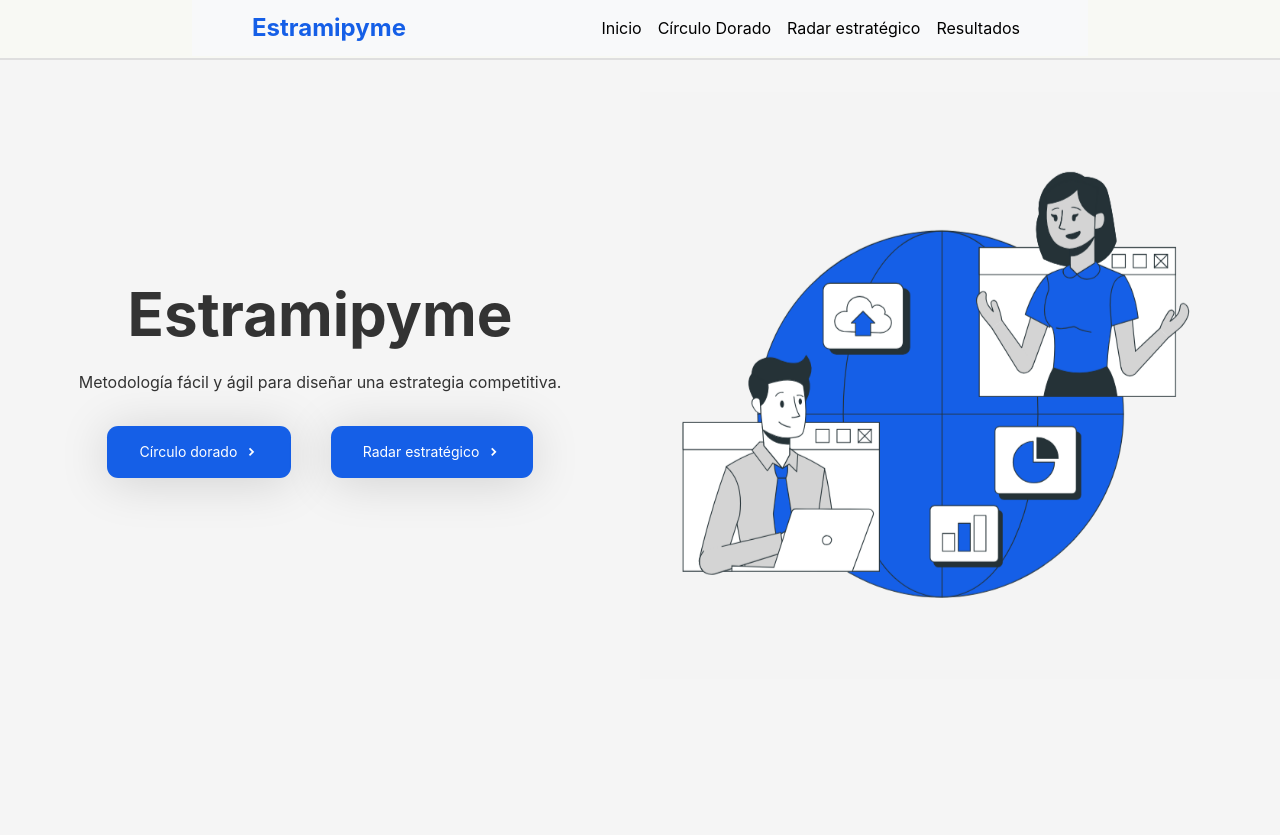
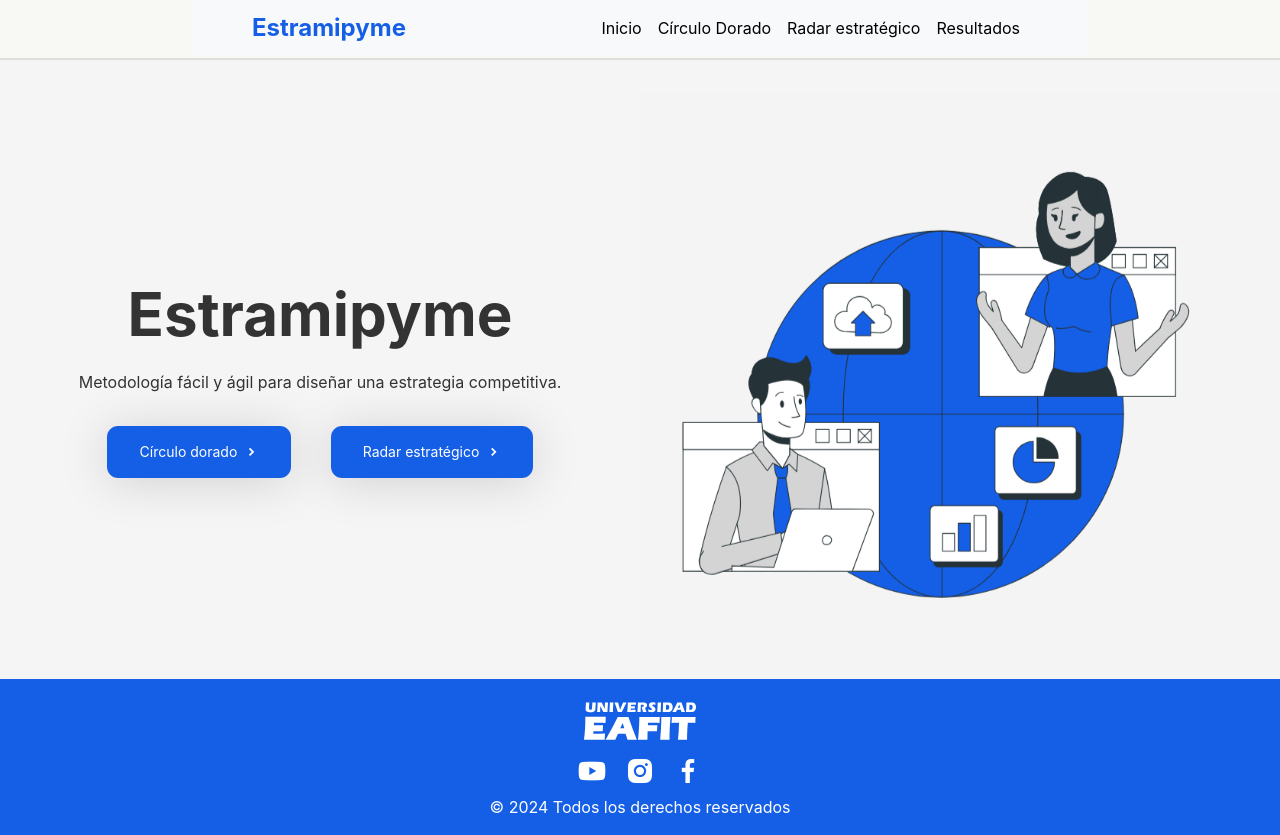
Before and after one commit to Daniel-JFA/RetoGrupo1, an Angular app in the folder reto1-estramypyme/angularReto1/: page / in a window 1280 px wide. Before the commit the page ends 800 px from the top, so only its background shows below. Built offline with nearby package versions, Linux system fonts and the light colour scheme.

Commit message:
footer listo

```diff
--- a/reto1-estramypyme/angularReto1/src/app/domain/footer/footer.component.css
+++ b/reto1-estramypyme/angularReto1/src/app/domain/footer/footer.component.css
@@ -1,11 +1,24 @@
 ul,
 li {
+  text-decoration: none;
+}
+
+a {
   text-decoration: none;
 }
 .contenedor__redes__sociales {
   display: flex;
   flex-direction: row;
   justify-content: center;
+  gap: 1em;
+}
+
+.contenedor__logo {
+  display: flex;
+  justify-content: center;
+}
+.logo__eafit {
+  width: 130px;
 }
 
 .text {
@@ -17,6 +30,18 @@ li {
   display: flex;
   flex-direction: column;
   justify-content: center;
-  height: 80px;
   background: #155fe7;
+  gap: 0.5em;
+  padding: 1em;
 }
+
+.footer p {
+  margin: 0;
+}
+
+.bx {
+  font-size: 32px;
+  color: white;
+  display: flex;
+  gap: 3em;
+}
--- a/reto1-estramypyme/angularReto1/src/app/domain/footer/footer.component.html
+++ b/reto1-estramypyme/angularReto1/src/app/domain/footer/footer.component.html
@@ -1,4 +1,5 @@
 <footer class="footer">
+  <div class="contenedor__logo"><img class="logo__eafit" src="../../../assets/icons/logo-eafit.svg" alt="Logo Universidad EAFIT"></div>
   <div class="contenedor__redes__sociales">
     <div>
       <a href="" class="icon">
@@ -18,5 +19,5 @@
     </div>
   </div>
 
-  <p class="text">2024 Todos los derechos reservados</p>
+  <p class="text">© 2024 Todos los derechos reservados</p>
 </footer>
--- a/reto1-estramypyme/angularReto1/src/app/domain/inicio/inicio-page/inicio-page.component.html
+++ b/reto1-estramypyme/angularReto1/src/app/domain/inicio/inicio-page/inicio-page.component.html
@@ -25,3 +25,4 @@
     <img src="../../../../assets/icons/Home.png" alt="" class="img" />
   </div>
 </section>
+<app-footer></app-footer>
--- a/reto1-estramypyme/angularReto1/src/app/domain/inicio/inicio-page/inicio-page.component.ts
+++ b/reto1-estramypyme/angularReto1/src/app/domain/inicio/inicio-page/inicio-page.component.ts
@@ -1,10 +1,14 @@
 import { Component } from '@angular/core';
 import { HeaderComponent } from '../../header/header.component';
+import { FooterComponent } from "../../footer/footer.component";
+
+
+
 
 @Component({
   selector: 'app-inicio-page',
   standalone: true,
-  imports: [HeaderComponent],
+  imports: [HeaderComponent, FooterComponent],
   templateUrl: './inicio-page.component.html',
   styleUrl: './inicio-page.component.css'
 })
--- a/reto1-estramypyme/angularReto1/src/app/domain/radarEstrategico/radar-estrategico-page/radar-estrategico-page.component.html
+++ b/reto1-estramypyme/angularReto1/src/app/domain/radarEstrategico/radar-estrategico-page/radar-estrategico-page.component.html
@@ -31,3 +31,4 @@
   </div>
 </section>
 </div>
+<app-footer></app-footer>
--- a/reto1-estramypyme/angularReto1/src/app/domain/radarEstrategico/radar-estrategico-page/radar-estrategico-page.component.ts
+++ b/reto1-estramypyme/angularReto1/src/app/domain/radarEstrategico/radar-estrategico-page/radar-estrategico-page.component.ts
@@ -3,6 +3,8 @@ import { FormularioPreguntasRadarComponent } from '../formulario-preguntas-radar
 import { GraficaRadarComponent } from '../grafica-radar/grafica-radar.component';
 import { HeaderComponent } from '../../header/header.component';
 import { PreguntasRadarService } from '../services/preguntas-radar.service';
+import { FooterComponent } from "../../footer/footer.component";
+
 
 @Component({
   selector: 'app-radar-estrategico-page',
@@ -11,6 +13,7 @@ import { PreguntasRadarService } from '../services/preguntas-radar.service';
     FormularioPreguntasRadarComponent,
     GraficaRadarComponent,
     HeaderComponent,
+    FooterComponent
   ],
   templateUrl: './radar-estrategico-page.component.html',
   styleUrl: './radar-estrategico-page.component.css',
--- a/reto1-estramypyme/angularReto1/src/app/domain/resultados/resultadospage/resultadospage.component.html
+++ b/reto1-estramypyme/angularReto1/src/app/domain/resultados/resultadospage/resultadospage.component.html
@@ -22,3 +22,4 @@
   </section>
 </section>
 </div>
+<app-footer></app-footer>
--- a/reto1-estramypyme/angularReto1/src/app/domain/resultados/resultadospage/resultadospage.component.ts
+++ b/reto1-estramypyme/angularReto1/src/app/domain/resultados/resultadospage/resultadospage.component.ts
@@ -5,6 +5,8 @@ import { HeaderComponent } from '../../header/header.component';
 import { PreguntasService } from '../../circuloDorado/services/preguntas.service';
 import { GraficaCirculoComponent } from '../../circuloDorado/grafica-circulo/grafica-circulo.component';
 import { Subscription } from 'rxjs';
+import { FooterComponent } from "../../footer/footer.component";
+
 
 @Component({
   selector: 'app-resultadospage',
@@ -14,6 +16,7 @@ import { Subscription } from 'rxjs';
     ResultadosCirculoComponent,
     HeaderComponent,
     GraficaCirculoComponent,
+    FooterComponent
   ],
   templateUrl: './resultadospage.component.html',
   styleUrl: './resultadospage.component.css',
```
Also changed, not shown: reto1-estramypyme/angularReto1/src/assets/icons/logo-eafit.svg (added).
